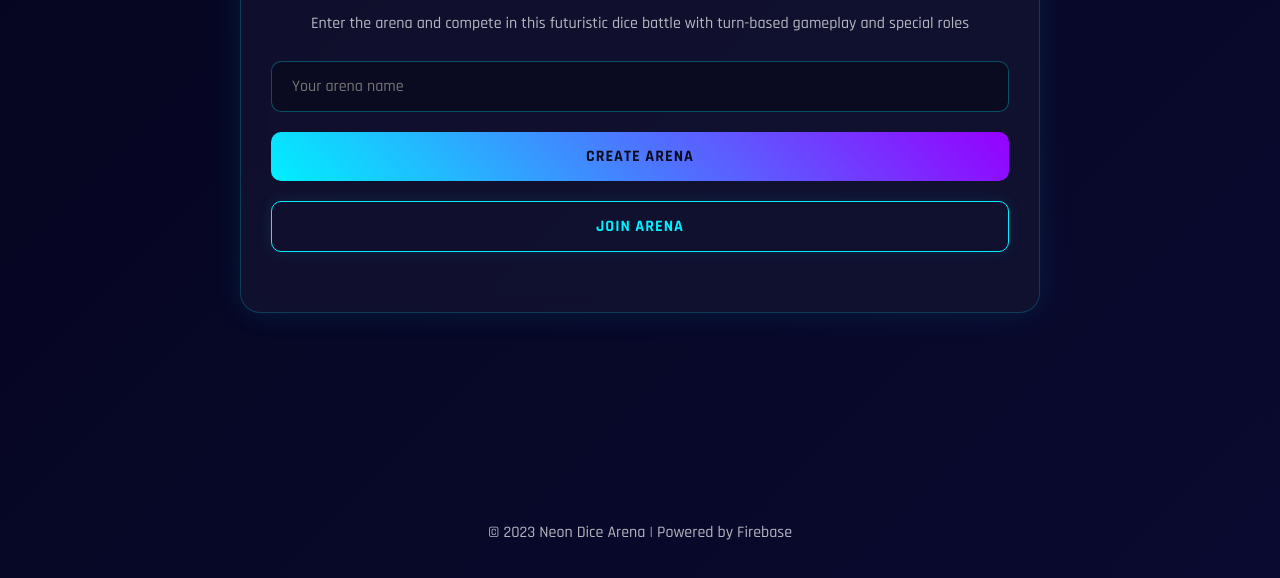
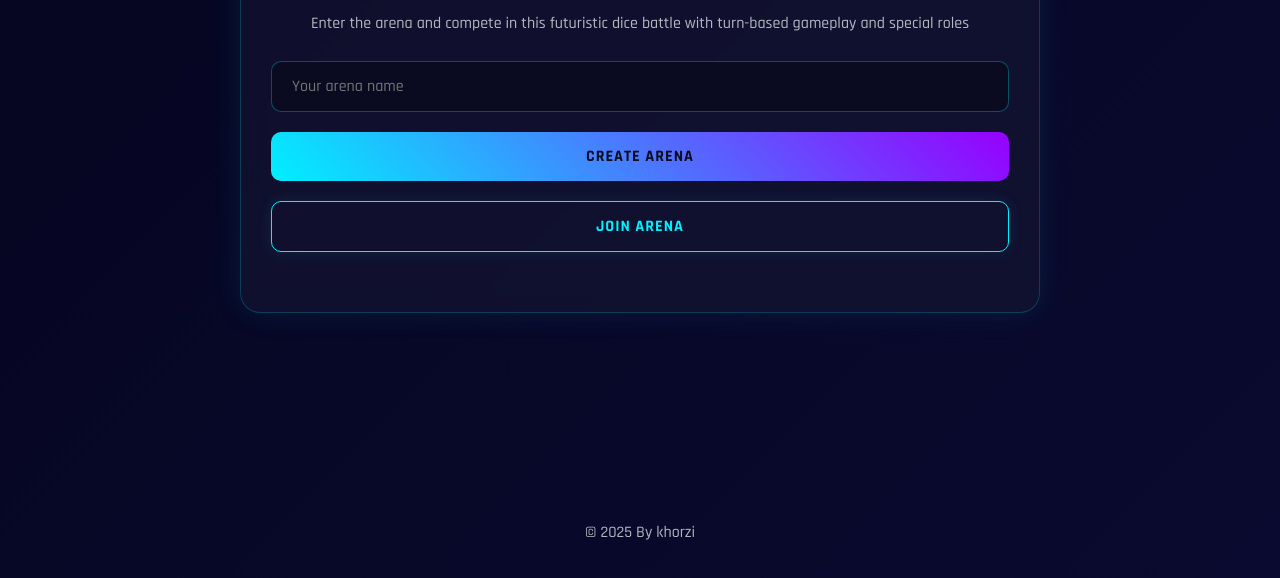
Before and after one commit to nabiledd007/nbedd, a plain HTML site: page index.html in a window 1280 px wide. Shown: the part 190-768 px from the top of the page. Drawn offline with Linux system fonts and the light colour scheme.

Commit message:
Update index.html

```diff
--- a/index.html
+++ b/index.html
@@ -476,7 +476,7 @@
     </div>
 
     <footer>
-        <p>© 2023 Neon Dice Arena | Powered by Firebase</p>
+        <p>© 2025 By khorzi</p>
     </footer>
 
     <script>
```
